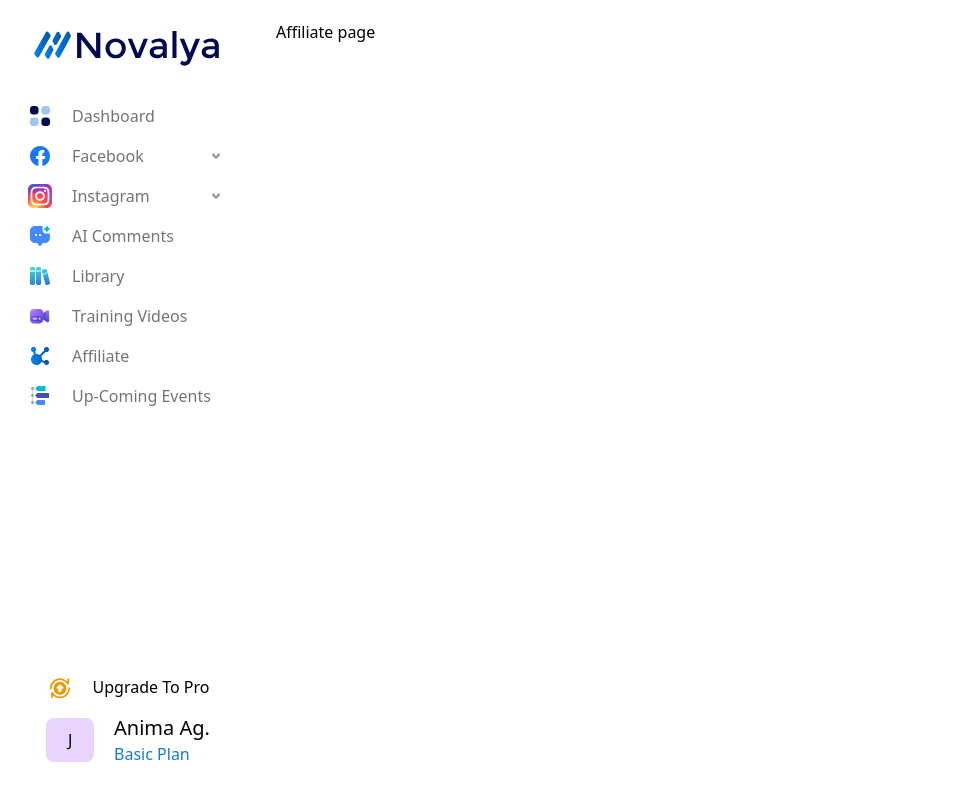
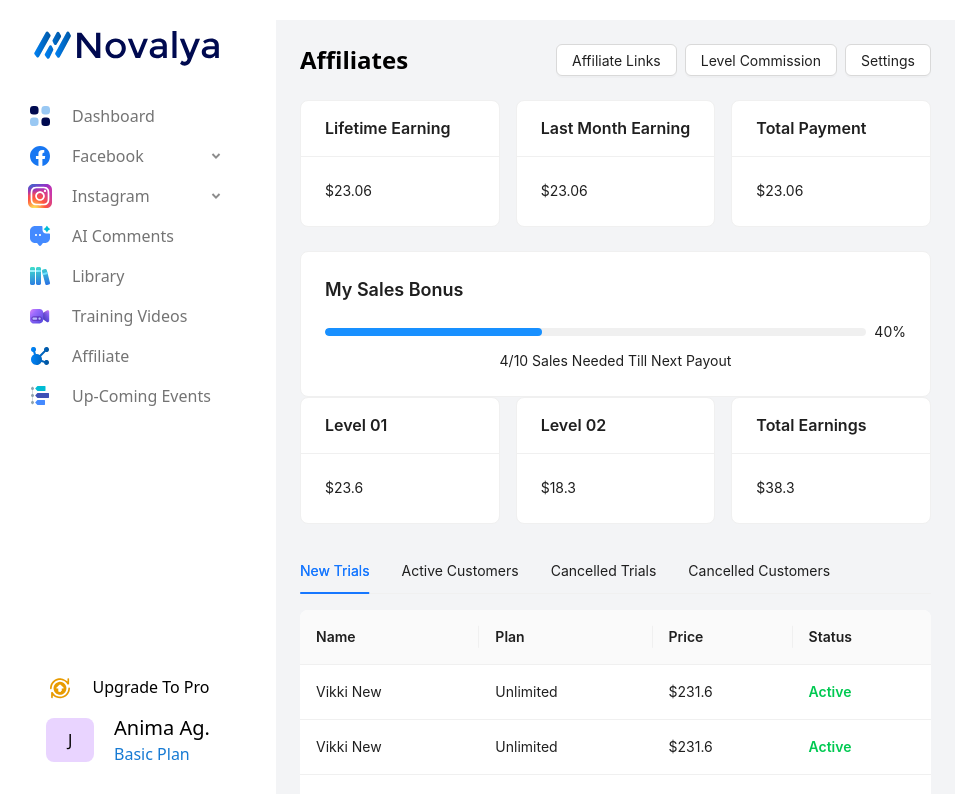
Before and after one commit to sonny-novalya/novalya-app-website-react, a React (Vite) app: page /affiliate in a window 1280 px wide. Shown: the top 794 px of the page, without its empty margins (0-966 px from the left). Built offline with nearby package versions, Linux system fonts and the light colour scheme.

Commit message:
affiliate changes

```diff
--- a/package.json
+++ b/package.json
@@ -11,6 +11,7 @@
   },
   "dependencies": {
     "@tailwindcss/vite": "^4.0.7",
+    "antd": "^5.24.1",
     "axios": "^1.7.9",
     "react": "^19.0.0",
     "react-dom": "^19.0.0",
--- a/src/app/pages/protected/affiliate/Affiliate.jsx
+++ b/src/app/pages/protected/affiliate/Affiliate.jsx
@@ -1,10 +1,78 @@
+import React from "react";
+import { Card } from "antd";
+import { Progress } from "antd";
+import { Button } from "antd";
+import { Tabs } from "antd";
+import { Table } from "antd";
+
+const { TabPane } = Tabs;
 
 const Affiliate = () => {
-    return (
-        <div className="">
-            Affiliate page
+    const columns = [
+        { title: "Name", dataIndex: "name", key: "name" },
+        { title: "Plan", dataIndex: "plan", key: "plan" },
+        { title: "Price", dataIndex: "price", key: "price" },
+        { title: "Status", dataIndex: "status", key: "status", render: (text) => <span className="text-green-500 font-semibold">{text}</span> },
+      ];
+
+      const data = Array(7).fill({
+        key: Math.random(),
+        name: "Vikki New",
+        plan: "Unlimited",
+        price: "$231.6",
+        status: "Active",
+      });
+
+      return (
+        <div className="p-6 bg-gray-100 min-h-screen">
+          {/* Header Section */}
+          <div className="flex justify-between items-center mb-6">
+            <h1 className="text-2xl font-semibold">Affiliates</h1>
+            <div className="space-x-2">
+              <Button className="border-gray-300">Affiliate Links</Button>
+              <Button className="border-gray-300">Level Commission</Button>
+              <Button className="border-gray-300">Settings</Button>
+            </div>
+          </div>
+
+          {/* Earnings Overview */}
+          <div className="grid grid-cols-1 md:grid-cols-3 gap-4 mb-6">
+            <Card className="border border-red-500" title="Lifetime Earning">$23.06</Card>
+            <Card className="border border-green-500" title="Last Month Earning">$23.06</Card>
+            <Card className="border border-blue-500" title="Total Payment">$23.06</Card>
+          </div>
+
+          {/* Sales Bonus */}
+          <Card className="mb-6">
+            <h2 className="text-lg font-semibold mb-4">My Sales Bonus</h2>
+            <Progress percent={40} strokeColor="#1890ff" />
+            <p className="text-center mt-2">4/10 Sales Needed Till Next Payout</p>
+          </Card>
+
+          {/* Earnings Breakdown */}
+          <div className="grid grid-cols-1 md:grid-cols-3 gap-4 mb-6">
+            <Card className="border border-gray-300" title="Level 01">$23.6</Card>
+            <Card className="border border-gray-300" title="Level 02">$18.3</Card>
+            <Card className="border border-green-500" title="Total Earnings">$38.3</Card>
+          </div>
+
+          {/* Tabs for Customers */}
+          <Tabs defaultActiveKey="1">
+            <TabPane tab="New Trials" key="1">
+              <Table columns={columns} dataSource={data} pagination={false} />
+            </TabPane>
+            <TabPane tab="Active Customers" key="2">
+              <Table columns={columns} dataSource={data} pagination={false} />
+            </TabPane>
+            <TabPane tab="Cancelled Trials" key="3">
+              <Table columns={columns} dataSource={data} pagination={false} />
+            </TabPane>
+            <TabPane tab="Cancelled Customers" key="4">
+              <Table columns={columns} dataSource={data} pagination={false} />
+            </TabPane>
+          </Tabs>
         </div>
-    )
-}
+      )
+};
 
-export default Affiliate
+export default Affiliate;
```
Also changed, not shown: 1 other file (tests, documents, lock files or other folders).
